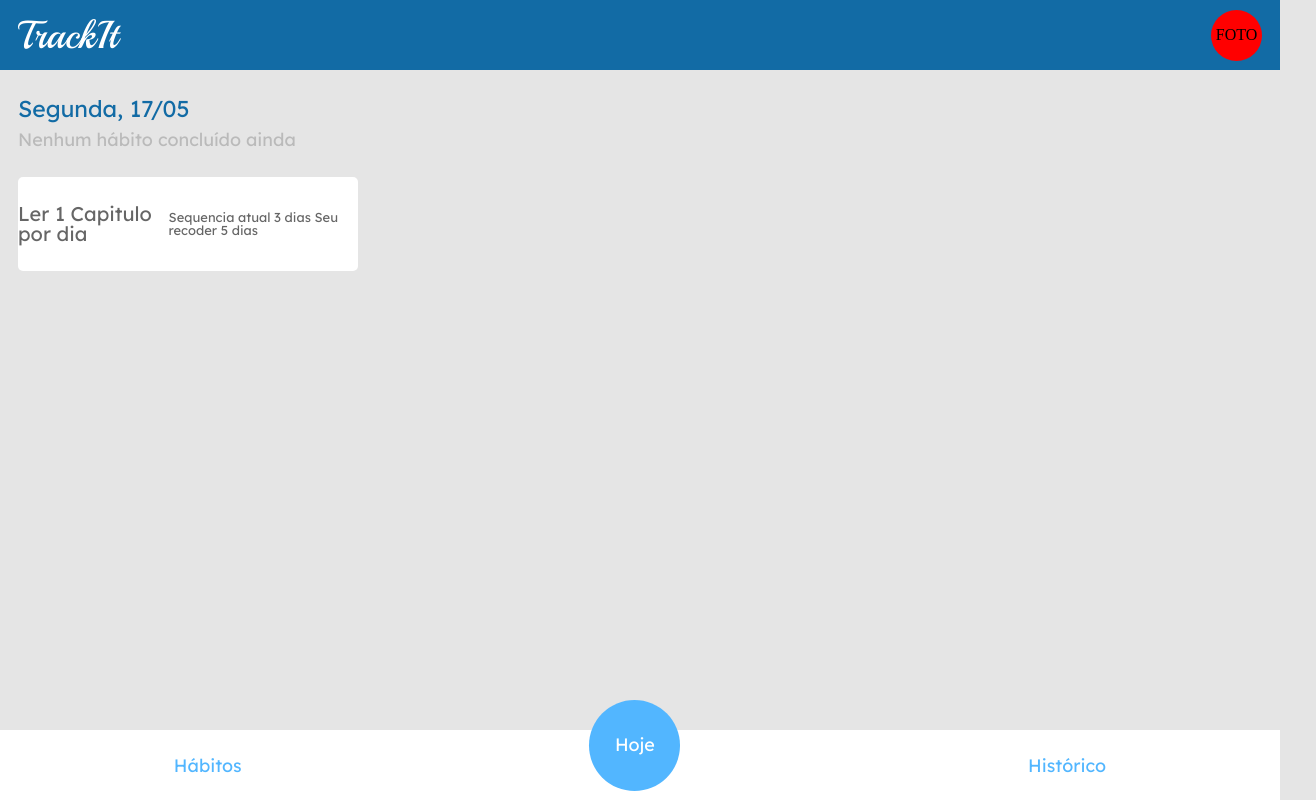
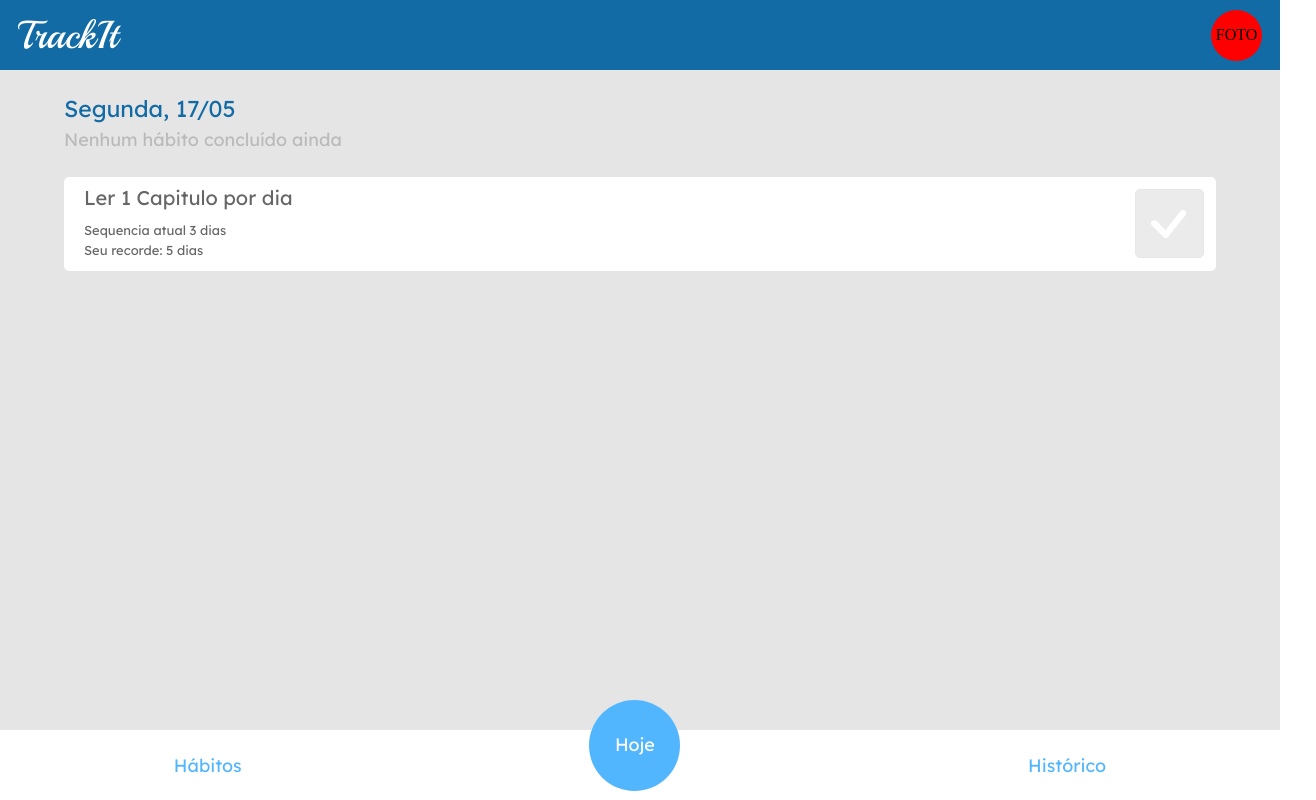
Before and after one commit to EduuCarvalho/projeto11-trackit, a JavaScript app: page /hoje in a window 1280 px wide. Shown: the top 800 px of the page, 1316 px wide, since content can reach past the window. Built offline with nearby package versions, Linux system fonts and the light colour scheme.

Commit message:
Layout pagina "hoje" concluido

```diff
--- a/src/Components/App/App.js
+++ b/src/Components/App/App.js
@@ -1,8 +1,10 @@
 import { BrowserRouter, Routes, Route } from "react-router-dom";
+import HabitPage from "../HabitsPage/Habits";
 import LoginPage from "../LoginPage/LoginPage";
 import RegisterPage from "../RegisterPage/RegisterPage";
 import GlobalStyle from "../Style/GlobalStyle";
 import TodayPage from "../TodayPage/TodayPage";
+
 
 
 
@@ -17,6 +19,7 @@ export default function App() {
                 <Route path="/" element={<LoginPage />} />
                 <Route path="/cadastro" element={<RegisterPage />} />
                 <Route path="/hoje" element={<TodayPage />} />
+                <Route path="/habitos" element={<HabitPage/>}/>
             </Routes>
 
 
--- /dev/null
+++ b/src/Components/HabitsPage/Habits.js
@@ -0,0 +1,29 @@
+import Footer from "../Footer/Footer"
+import Header from "../Header/Header"
+import styled from "styled-components"
+
+
+export default function HabitPage (){
+
+    return (
+        <>
+        <Header/>
+        <HabitsBody>
+
+        </HabitsBody>
+        <Footer/>
+        </>
+    )
+}
+
+
+const HabitsBody = styled.div `
+    display:flex;
+    flex-direction:column;
+    align-items:center;
+    background-color:#E5E5E5;
+    width:100vw;
+    height:100vh;
+    padding: 98px 0px 101px 0px;
+
+`
--- a/src/Components/TodayPage/TodayPage.js
+++ b/src/Components/TodayPage/TodayPage.js
@@ -1,6 +1,7 @@
 import Header from "../Header/Header";
 import Footer from "../Footer/Footer";
 import styled from "styled-components";
+import checkImg from "../../Assets/img/Vector.png"
 
 
 export default function TodayPage () {
@@ -8,13 +9,16 @@ export default function TodayPage () {
         <>
         <Header/>
         <TodayBody>
+            <Top>
             <Date>Segunda, 17/05</Date>
             <CompletedHabits>Nenhum hábito concluído ainda</CompletedHabits>
+            </Top>
             <ToDoList>
                 <div>
                     <h1>Ler 1 Capitulo por dia</h1>
-                    <p>Sequencia atual 3 dias Seu recoder 5 dias</p>
+                    <p>Sequencia atual 3 dias Seu recorde: 5 dias</p>
                 </div>
+                <button> <img src={checkImg} alt="check-button"/></button>
             </ToDoList>
 
         </TodayBody>
@@ -26,12 +30,17 @@ export default function TodayPage () {
 const TodayBody = styled.div `
     display:flex;
     flex-direction:column;
+    align-items:center;
     background-color:#E5E5E5;
     width:100vw;
     height:100vh;
-    padding: 98px 18px 101px 18px;
+    padding: 98px 0px 101px 0px;
 
-
+`
+const Top = styled.div`
+    display:flex;
+    flex-direction:column;
+    width:90vw;
 `
 const Date = styled.p`
     font-family: 'Lexend Deca';
@@ -46,11 +55,13 @@ const CompletedHabits = styled.p`
     font-weight: 400;
     font-size: 17.976px;
     color: #BABABA;
-    margin: 10px 0px 28px 0px
+    margin: 10px 0px 28px 0px;
 `
 const ToDoList = styled.div`
     display:flex;
-    width: 340px;
+    justify-content:space-between;
+    align-items:center;
+    width: 90vw;
     height: 94px;
     background: #FFFFFF;
     border-radius: 5px;
@@ -58,23 +69,31 @@ const ToDoList = styled.div`
     font-style: normal;
     font-weight: 400;
     color: #666666;
-
-
         div {
             display:flex;
+            flex-direction:column;
             justify-content:center;
-            align-items:center;
-
+            padding-left:20px;
             h1{
 
             font-size: 19.976px;
-
+            margin-bottom:12px;
         }
             p{
             font-size: 12.976px;
+            max-width:150px;
+            line-height: 20px;
             }
-
         }
-
-
+        button{
+            display:flex;
+            align-items:center;
+            justify-content:center;
+            width:69px;
+            height:69px;
+            margin-right:12.5px;
+            background: #EBEBEB;
+            border: 1px solid #E7E7E7;
+            border-radius: 5px;
+        }
 `
```
Also changed, not shown: src/Assets/img/Vector.png (added).
